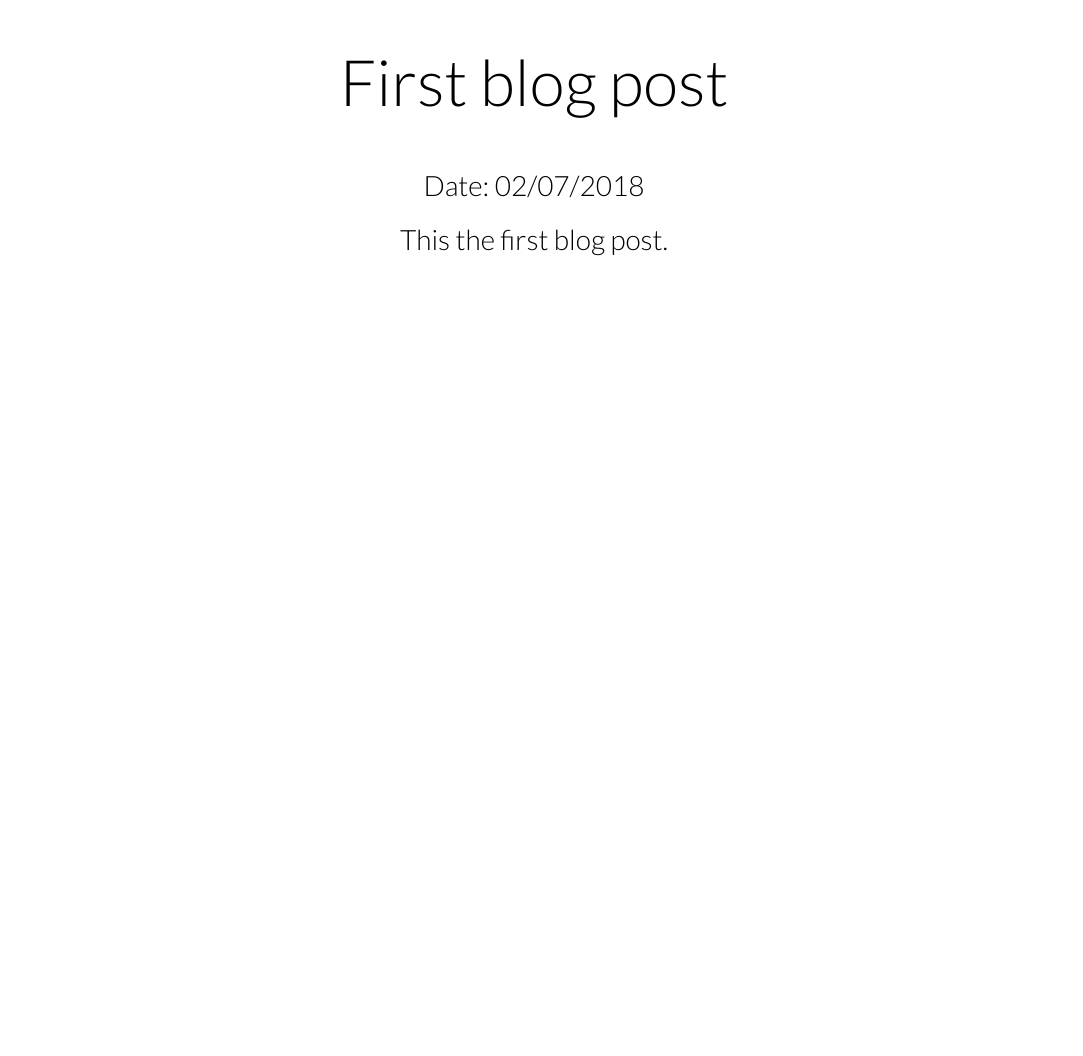
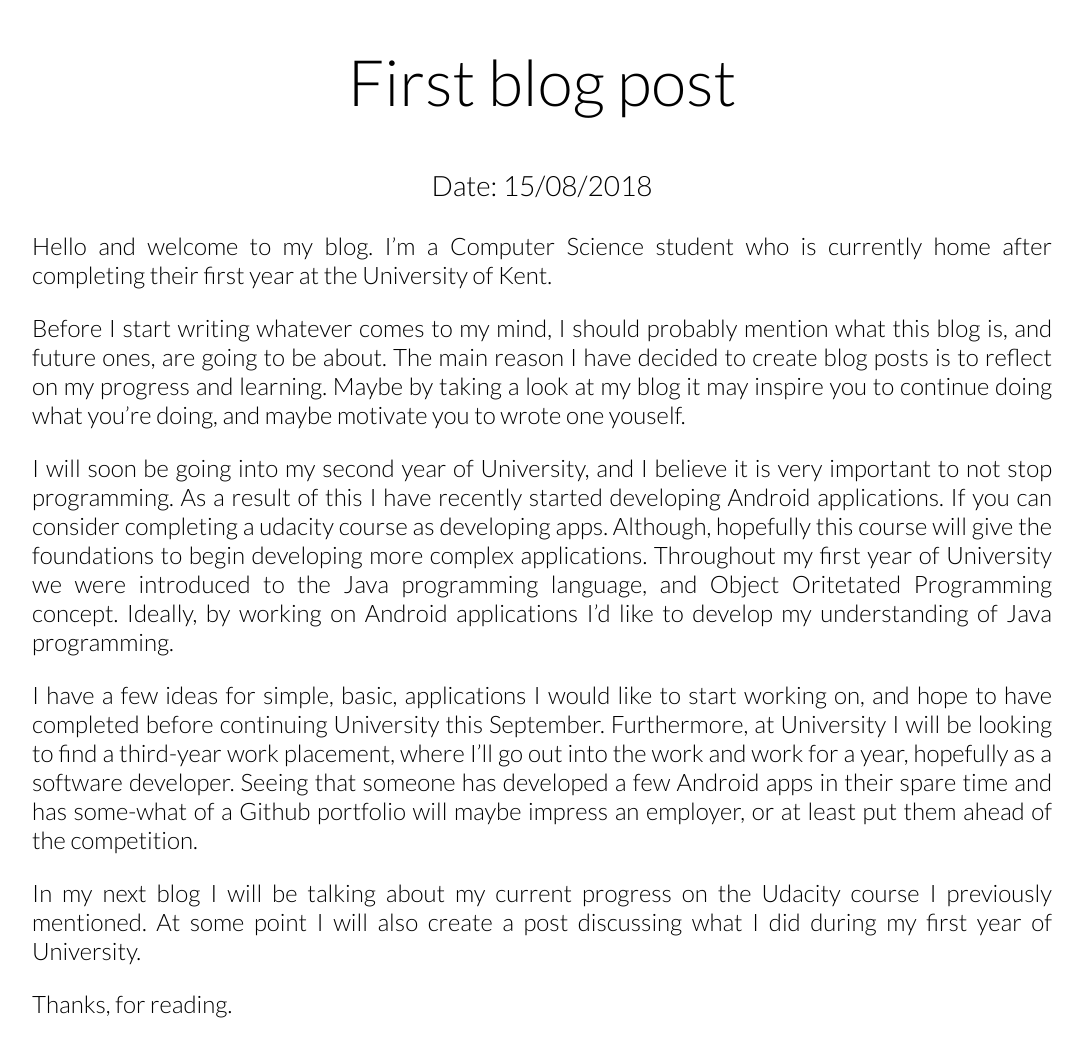
Before and after one commit to joe-brennan/joe-brennan.github.io, a plain HTML site: page blog/blog1.html in a window 1280 px wide. Shown: the whole page, without its empty margins (106-1189 px from the left). Before the commit the page ends 843 px from the top, so only its background shows below. Drawn offline with Linux system fonts and the light colour scheme.

Commit message:
added first blog post

```diff
--- a/blog/blog1.html
+++ b/blog/blog1.html
@@ -10,11 +10,34 @@
 
  <body>
    <div class="container">
-     <div class="wrapper">
        <h1>First blog post</h1>
-       <h2> Date: 02/07/2018<h2>
-       <h2> This the first blog post.<h2>
+       <h2> Date: 15/08/2018</h2>
+<h3>
+
+  <p>Hello and welcome to my blog. I’m a Computer Science student who is currently home after completing their first year at the University of Kent.</p>
+
+  <p>Before I start writing whatever comes to my mind, I should probably mention what this blog is, and future ones,
+  are going to be about. The main reason I have decided to create blog posts is to reflect on my progress and learning.
+  Maybe by taking a look at my blog it may inspire you to continue doing what you’re doing, and maybe motivate you to wrote one youself.</p>
+
+  <p>I will soon be going into my second year of University, and I believe it is very important to not stop programming.
+  As a result of this I have recently started developing Android applications. If you can consider completing a
+  udacity course as developing apps. Although, hopefully this course will give the foundations to begin developing
+  more complex applications. Throughout my first year of University we were introduced to the Java programming language,
+  and Object Oritetated Programming concept. Ideally, by working on Android applications I’d like to develop my understanding of Java programming.</p>
+
+  <p>I have a few ideas for simple, basic, applications I would like to start working on, and hope to have completed
+  before continuing University this September.  Furthermore, at University I will be looking to find a
+  third-year work placement, where I’ll go out into the work and work for a year, hopefully as a software
+  developer. Seeing that someone has developed a few Android apps in their spare time and has some-what
+  of a Github portfolio will maybe impress an employer, or at least put them ahead of the competition.</p>
+
+  <p>In my next blog I will be talking about my current progress on the Udacity course I
+  previously mentioned. At some point I will also create a post discussing what I did
+  during my first year of University.</p>
+
+  <p>Thanks, for reading.</p>
+  <h3>
      </div>
-   </div>
  </body>
 </html>
--- a/blog/css/blog.css
+++ b/blog/css/blog.css
@@ -1,11 +1,11 @@
-body, .wrapper {
-  margin: 0;
+body {
+
   padding: 0;
   width: 100%;
   height: 100%;
 
   font-family: Lato;
-
+  overflow: hidden;
   transition: 0.3s ease-in-out;
 }
 
@@ -41,8 +41,22 @@ h2 {
 
   margin-top: 0;
   margin-bottom: 0;
+}
 
-  transition: 0.3s ease-in-out;
+h3 {  font-weight: 300;
+  font-size: 1.5em;
+  text-align: left;
+
+  align:justify;
+
+  margin-bottom: 100px;
+  margin-right: 130px;
+  margin-left: 130px;
+}
+
+p{
+  text-align: justify;
+  text-justify: inter-word;
 }
 
 .blog1 {
```
